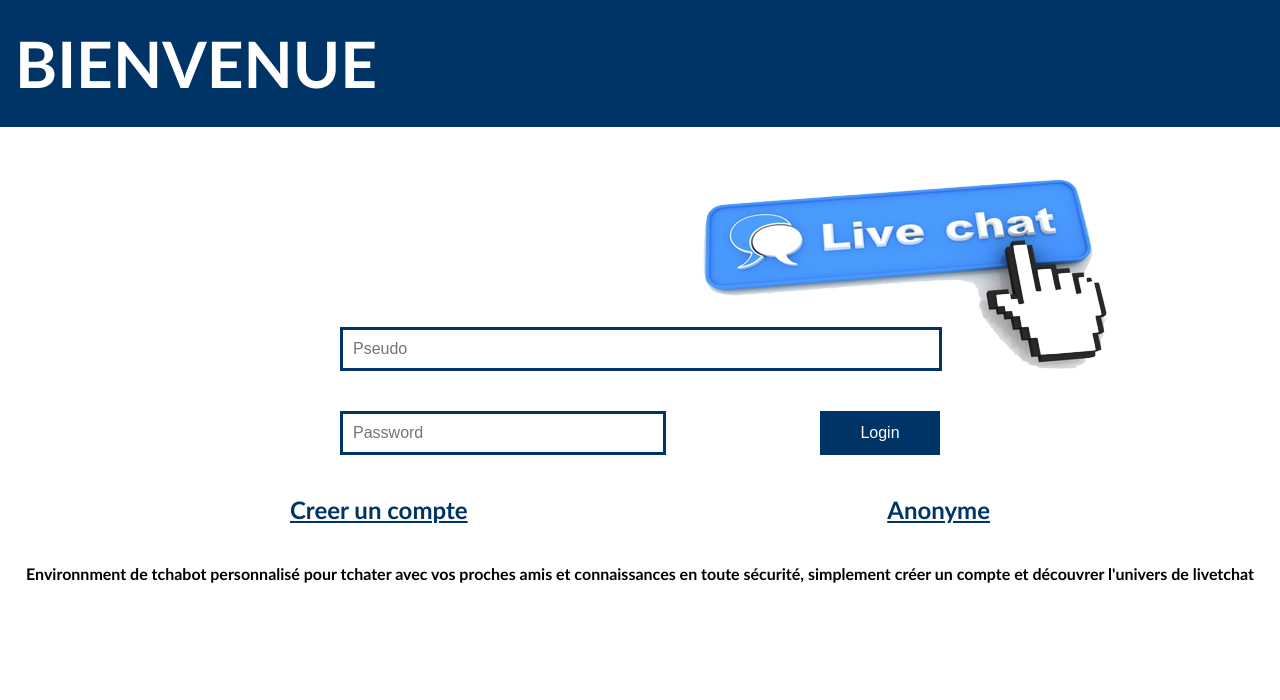
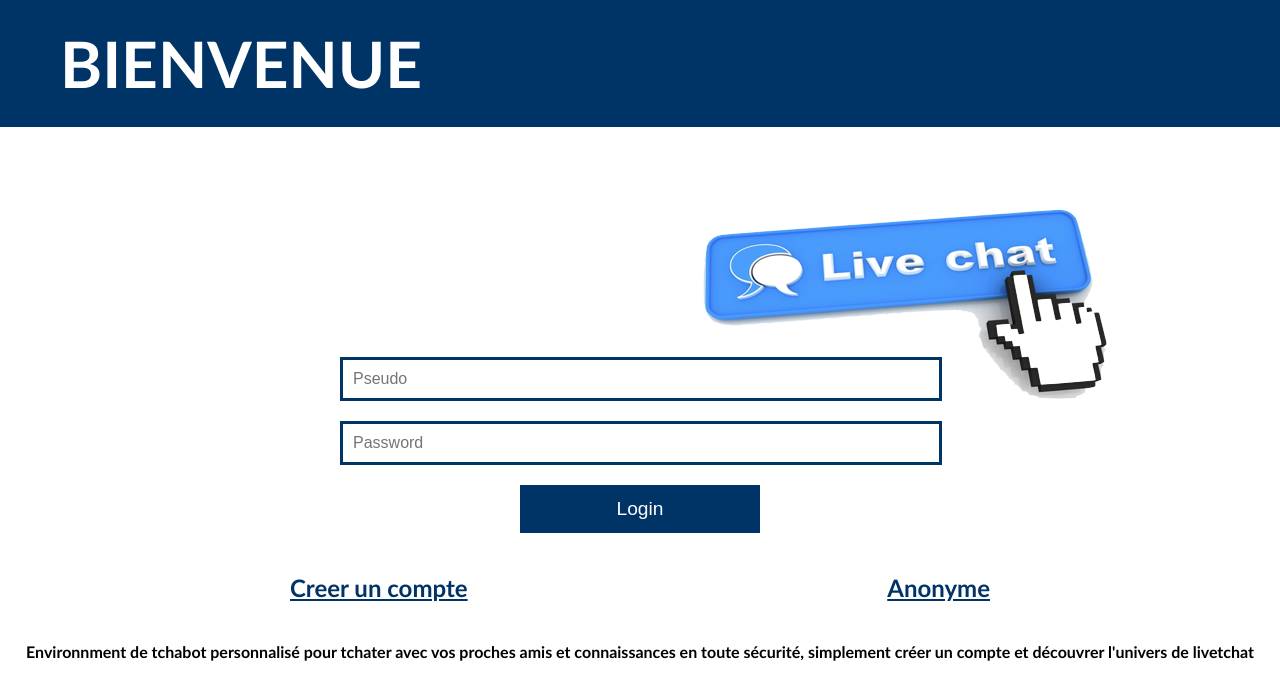
Before and after one commit to fiakaifonufleur/app_tchat, a PHP site: page / in a window 1280 px wide. Shown: the top 700 px of the page. Run offline with PHP 8.4, Linux system fonts and the light colour scheme.

Commit message:
Ajustements

```diff
--- a/assets/css/index.css
+++ b/assets/css/index.css
@@ -6,7 +6,7 @@ body{
 
 header{
     background-color: #003366;
-    margin-bottom: 200px;
+    margin-bottom: 230px;
 
 }
 
@@ -16,7 +16,7 @@ h1{
     font-size: 4em;
     padding-top: 25px;
     padding-bottom: 25px;
-    padding-left: 15px;
+    padding-left: 60px;
 }
 
 form{
@@ -32,24 +32,21 @@ input{
     display: inline-block;
 }
 
-#pseudo{
+#pseudo, #pass{
     width: 96%;
-    margin-bottom: 40px;
+    margin-bottom: 20px;
 }
 
-#pass{
-    width: 50%;
+
+#login{
+    width: 40%;
+    background-color: #003366;
+    color: #fff;
+    font-size: 1.2em;
 }
 
-#login{
-    width: 20%;
-    background-color: #003366;
-    color: #fff;
-}
-
-#champPass{
-    display: flex;
-    justify-content: space-between;
+form > div {
+    text-align: center;
 }
 
 #compte{
--- a/index.php
+++ b/index.php
@@ -16,8 +16,6 @@
                 <img src="assets/img/logo.png" alt="">
                 <div>
                     <input type="text" name="pseudo" id="pseudo" placeholder="Pseudo">
-                </div>
-                <div id="champPass">
                     <input type="password" name="pass" id="pass" placeholder="Password">
                     <input type="submit" value="Login" id="login" name="bt-login">
                 </div>
```
